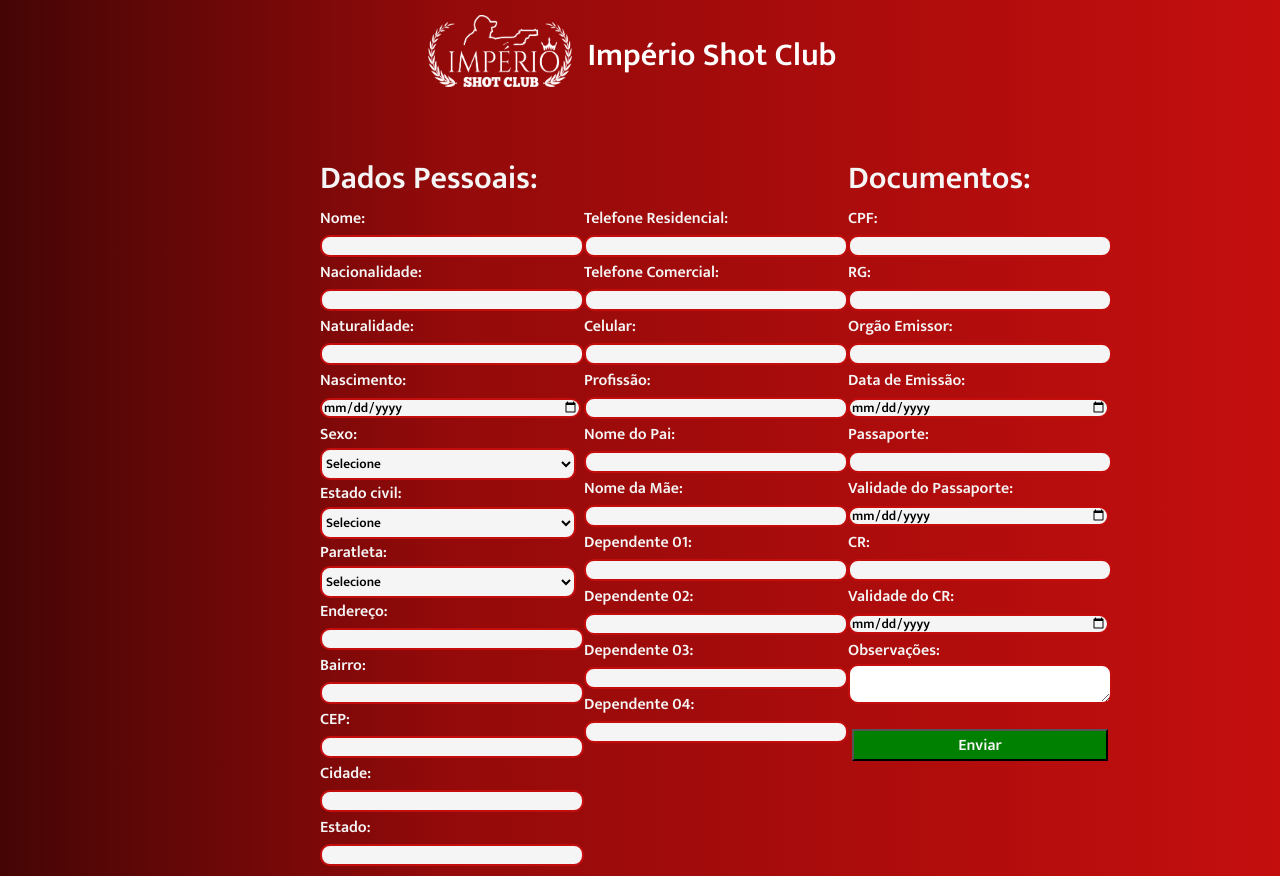
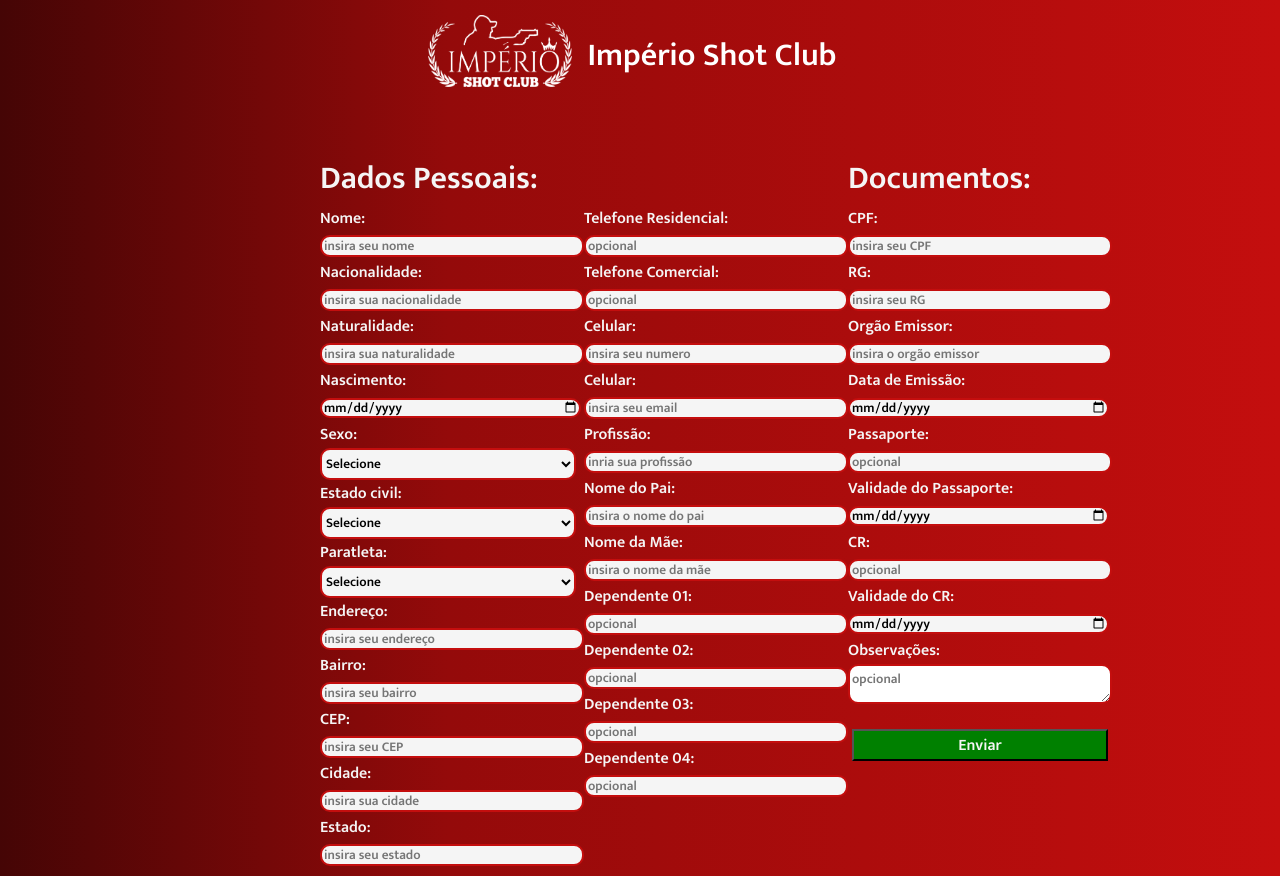
Before and after one commit to pabloncf/ImperioAPI, a Next.js app: page /Form in a window 1280 px wide. Built offline with nearby package versions, Linux system fonts and the light colour scheme.

Commit message:
atualizando POST do formulario

```diff
--- a/package.json
+++ b/package.json
@@ -9,6 +9,7 @@
     "lint": "next lint"
   },
   "dependencies": {
+    "axios": "^1.3.5",
     "next": "13.3.0",
     "react": "18.2.0",
     "react-dom": "18.2.0"
--- /dev/null
+++ b/pages/Form/api.js
@@ -0,0 +1,13 @@
+import axios from "axios";
+
+export const createPost = async (postData) => {
+  console.log(postData);
+
+  await axios
+    .post("http://127.0.0.1:8000/cadastro/", postData)
+    .catch((error) => {
+      if (error != undefined) {
+        console.log(error);
+      }
+    });
+};
--- a/pages/Form/index.js
+++ b/pages/Form/index.js
@@ -1,42 +1,142 @@
 import styles from "./Form.module.css";
 
+import { useState } from "react";
+import { createPost } from "./api";
+
 export default function Form() {
+  const [nome, SetNome] = useState("");
+  const [nacionalidade, SetNacionalidade] = useState("");
+  const [naturalidade, SetNaturalidade] = useState("");
+  const [data_nasc, SetData_nasc] = useState("");
+  const [sexo, SetSexo] = useState("");
+  const [estado_civil, SetEstado_civil] = useState("");
+  const [paratleta, SetParatleta] = useState("");
+  const [endereco, SetEndereco] = useState("");
+  const [bairro, SetBairro] = useState("");
+  const [cep, SetCep] = useState("");
+  const [cidade, SetCidade] = useState("");
+  const [estado, SetEstado] = useState("");
+  const [telefone_residencial, SetTelefone_residencial] = useState("");
+  const [telefone_comercial, SetTelefone_comercial] = useState("");
+  const [celular, SetCelular] = useState("");
+  const [email, SetEmail] = useState("");
+  const [profissao, SetProfissao] = useState("");
+  const [nome_pai, SetNome_pai] = useState("");
+  const [nome_mae, SetNome_mae] = useState("");
+  const [dependente_01, SetDependente_01] = useState("");
+  const [dependente_02, SetDependente_02] = useState("");
+  const [dependente_03, SetDependente_03] = useState("");
+  const [dependente_04, SetDependente_04] = useState("");
+  const [cpf, SetCpf] = useState("");
+  const [rg, SetRg] = useState("");
+  const [orgao_emissor, SetOrgao_emissor] = useState("");
+  const [data_emissao, SetData_emissao] = useState("");
+  const [passaporte, SetPassaporte] = useState("");
+  const [validade_passaporte, SetValidade_passaporte] = useState("");
+  const [cr, SetCr] = useState("");
+  const [validade_cr, SetValidade_cr] = useState("");
+  const [observacoes, SetObservacoes] = useState("");
+
+  const handleSubmit = async (event) => {
+    event.preventDefault();
+    try {
+      const response = await createPost({
+        nome,
+        nacionalidade,
+        naturalidade,
+        data_nasc,
+        sexo,
+        estado_civil,
+        paratleta,
+        endereco,
+        bairro,
+        cep,
+        cidade,
+        estado,
+        telefone_residencial,
+        telefone_comercial,
+        celular,
+        email,
+        profissao,
+        nome_pai,
+        nome_mae,
+        dependente_01,
+        dependente_02,
+        dependente_03,
+        dependente_04,
+        cpf,
+        rg,
+        orgao_emissor,
+        data_emissao,
+        passaporte,
+        validade_passaporte,
+        cr,
+        validade_cr,
+        observacoes,
+      });
+      // atualize a interface do usuário aqui
+    } catch (error) {
+      console.error(error);
+    }
+  };
+
   return (
     <>
-      <form className={styles.form}>
+      <form onSubmit={handleSubmit} className={styles.form}>
         <div className={styles.container}>
           <div>
             <h1>Dados Pessoais:</h1>
             <label for="nome">Nome:</label>
-            <input type="text" id="nome" name="nome" required />
+            <input
+              placeholder="insira seu nome"
+              value={nome}
+              onChange={(e) => SetNome(e.target.value)}
+              required
+            />
+
             <label for="nacionalidade">Nacionalidade:</label>
             <input
-              type="text"
-              id="nacionalidade"
-              name="nacionalidade"
+              placeholder="insira sua nacionalidade"
+              value={nacionalidade}
+              onChange={(e) => SetNacionalidade(e.target.value)}
               required
             />
 
             <label for="naturalidade">Naturalidade:</label>
             <input
-              type="text"
-              id="nacionalidade"
-              name="nacionalidade"
+              placeholder="insira sua naturalidade"
+              value={naturalidade}
+              onChange={(e) => SetNaturalidade(e.target.value)}
               required
             />
 
             <label for="nascimento">Nascimento:</label>
-            <input type="date" id="assunto" name="assunto" required />
+            <input
+              type="date"
+              value={data_nasc}
+              onChange={(e) => SetData_nasc(e.target.value)}
+              required
+            />
 
             <label for="sexo">Sexo:</label>
-            <select name="sexo">
+            <select
+              placeholder="insira seu sexo"
+              name="sexo"
+              value={sexo}
+              onChange={(e) => SetSexo(e.target.value)}
+            >
               <option value="null">Selecione</option>
               <option value="masculino">Masculino</option>
               <option value="feminino">Feminino</option>
             </select>
 
             <label for="estadoCivil">Estado civil:</label>
-            <select name="estadoCivil">
+            <select
+              placeholder="insira sueu estado civil"
+              name="estadoCivil"
+              value={estado_civil}
+              onChange={(e) => SetEstado_civil(e.target.value)}
+            >
               <option value="null">Selecione</option>
               <option value="solteiro">Solteiro</option>
               <option value="casado">Casado</option>
@@ -44,86 +144,143 @@
             </select>
 
             <label for="paratleta">Paratleta:</label>
-            <select name="paratleta">
+            <select
+              name="paratleta"
+              value={paratleta}
+              onChange={(e) => SetParatleta(e.target.value)}
+            >
               <option value="null">Selecione</option>
               <option value="sim">Sim</option>
-              <option value="não">Não</option>
+              <option value="nao">Não</option>
             </select>
 
             <label for="endereço">Endereço:</label>
-            <input type="text" id="endereço" name="endereço" required />
+            <input
+              placeholder="insira seu endereço"
+              value={endereco}
+              onChange={(e) => SetEndereco(e.target.value)}
+              required
+            />
 
             <label for="bairro">Bairro:</label>
-            <input type="bairro" id="bairro" name="bairro" required />
+            <input
+              placeholder="insira seu bairro"
+              value={bairro}
+              onChange={(e) => SetBairro(e.target.value)}
+              required
+            />
 
             <label for="cep">CEP:</label>
-            <input type="cep" id="cep" name="cep" required />
+            <input
+              placeholder="insira seu CEP"
+              value={cep}
+              onChange={(e) => SetCep(e.target.value)}
+              required
+            />
 
             <label for="cidade">Cidade:</label>
-            <input type="cidade" id="cidade" name="cidade" required />
+            <input
+              placeholder="insira sua cidade"
+              value={cidade}
+              onChange={(e) => SetCidade(e.target.value)}
+              required
+            />
 
             <label for="estado">Estado:</label>
-            <input type="estado" id="estado" name="estado" required />
+            <input
+              placeholder="insira seu estado"
+              value={estado}
+              onChange={(e) => SetEstado(e.target.value)}
+              required
+            />
           </div>
           <div>
             <h1 className={styles.hidden}>.</h1>
             <label for="telefoneResidencial">Telefone Residencial:</label>
             <input
-              type="telefoneResidencial"
-              id="telefone_residencial"
-              name="telefone_residencial"
+              placeholder="opcional"
+              value={telefone_residencial}
+              onChange={(e) => SetTelefone_residencial(e.target.value)}
               required
             />
 
             <label for="telefoneComercial">Telefone Comercial:</label>
             <input
-              type="telefoneComercial"
-              id="telefone_comercial"
-              name="telefone_comercial"
+              placeholder="opcional"
+              value={telefone_comercial}
+              onChange={(e) => SetTelefone_comercial(e.target.value)}
               required
             />
 
             <label for="celular">Celular:</label>
-            <input type="celular" id="celular" name="celular" required />
+            <input
+              placeholder="insira seu numero"
+              value={celular}
+              onChange={(e) => SetCelular(e.target.value)}
+              required
+            />
+
+            <label for="email">Celular:</label>
+            <input
+              placeholder="insira seu email"
+              value={email}
+              onChange={(e) => SetEmail(e.target.value)}
+              required
+            />
 
             <label for="profissao">Profissão:</label>
-            <input type="profissao" id="profissao" name="profissao" required />
+            <input
+              placeholder="inria sua profissão"
+              value={profissao}
+              onChange={(e) => SetProfissao(e.target.value)}
+              required
+            />
 
             <label for="nomePai">Nome do Pai:</label>
-            <input type="nomePai" id="nome_pai" name="nome_pai" required />
+            <input
+              placeholder="insira o nome do pai"
+              value={nome_pai}
+              onChange={(e) => SetNome_pai(e.target.value)}
+              required
+            />
 
             <label for="nomeMae">Nome da Mãe:</label>
-            <input type="nomeMae" id="nome_mae" name="nome_mae" required />
+            <input
+              placeholder="insira o nome da mãe"
+              value={nome_mae}
+              onChange={(e) => SetNome_mae(e.target.value)}
+              required
+            />
 
             <label for="dependente_01">Dependente 01:</label>
             <input
-              type="dependente_01"
-              id="dependente_01"
-              name="dependente_01"
+              placeholder="opcional"
+              value={dependente_01}
+              onChange={(e) => SetDependente_01(e.target.value)}
               required
             />
 
             <label for="dependente_02">Dependente 02:</label>
             <input
-              type="dependente_02"
-              id="dependente_02"
-              name="dependente_02"
+              placeholder="opcional"
+              value={dependente_02}
+              onChange={(e) => SetDependente_02(e.target.value)}
               required
             />
 
             <label for="dependente_03">Dependente 03:</label>
             <input
-              type="dependente_03"
-              id="dependente_03"
-              name="dependente_03"
+              placeholder="opcional"
+              value={dependente_03}
+              onChange={(e) => SetDependente_03(e.target.value)}
               required
             />
 
             <label for="dependente_04">Dependente 04:</label>
             <input
-              type="dependente_04"
-              id="dependente_04"
-              name="dependente_04"
+              placeholder="opcional"
+              value={dependente_04}
+              onChange={(e) => SetDependente_04(e.target.value)}
               required
             />
           </div>
@@ -131,41 +288,72 @@
           <div>
             <h1>Documentos:</h1>
             <label for="cpf">CPF:</label>
-            <input type="text" id="cpf" name="cpf" required />
+            <input
+              placeholder="insira seu CPF"
+              value={cpf}
+              onChange={(e) => SetCpf(e.target.value)}
+              required
+            />
+
             <label for="rg">RG:</label>
-            <input type="text" id="rg" name="rg" required />
+            <input
+              placeholder="insira seu RG"
+              value={rg}
+              onChange={(e) => SetRg(e.target.value)}
+              required
+            />
 
             <label for="orgao_emissor">Orgão Emissor:</label>
             <input
-              type="text"
-              id="orgao_emissor"
-              name="orgao_emissor"
+              placeholder="insira o orgão emissor"
+              value={orgao_emissor}
+              onChange={(e) => SetOrgao_emissor(e.target.value)}
               required
             />
 
             <label for="data_emissao">Data de Emissão:</label>
-            <input type="date" id="data_emissao" name="data_emissao" required />
+            <input
+              type="date"
+              value={data_emissao}
+              onChange={(e) => SetData_emissao(e.target.value)}
+              required
+            />
 
             <label for="passaporte">Passaporte:</label>
-            <input type="text" id="passaporte" name="passaporte" required />
+            <input
+              placeholder="opcional"
+              value={passaporte}
+              onChange={(e) => SetPassaporte(e.target.value)}
+            />
 
             <label for="validade_passaporte">Validade do Passaporte:</label>
             <input
               type="date"
-              id="validade_passaporte"
-              name="validade_passaporte"
-              required
+              value={validade_passaporte}
+              onChange={(e) => SetValidade_passaporte(e.target.value)}
             />
 
             <label for="cr">CR:</label>
-            <input type="text" id="cr" name="cr" required />
+            <input
+              value={cr}
+              onChange={(e) => SetCr(e.target.value)}
+              placeholder="opcional"
+            />
 
             <label for="validade_cr">Validade do CR:</label>
-            <input type="date" id="validade_cr" name="validade_cr" required />
+            <input
+              placeholder="opcional"
+              type="date"
+              value={validade_cr}
+              onChange={(e) => SetValidade_cr(e.target.value)}
+            />
 
             <label for="observacoes">Observações:</label>
-
-            <textarea id="observacoes" name="observacoes"></textarea>
+            <textarea
+              placeholder="opcional"
+              value={observacoes}
+              onChange={(e) => SetObservacoes(e.target.value)}
+            ></textarea>
             <button type="submit">Enviar</button>
           </div>
         </div>
```
Also changed, not shown: 1 other file (tests, documents, lock files or other folders).
